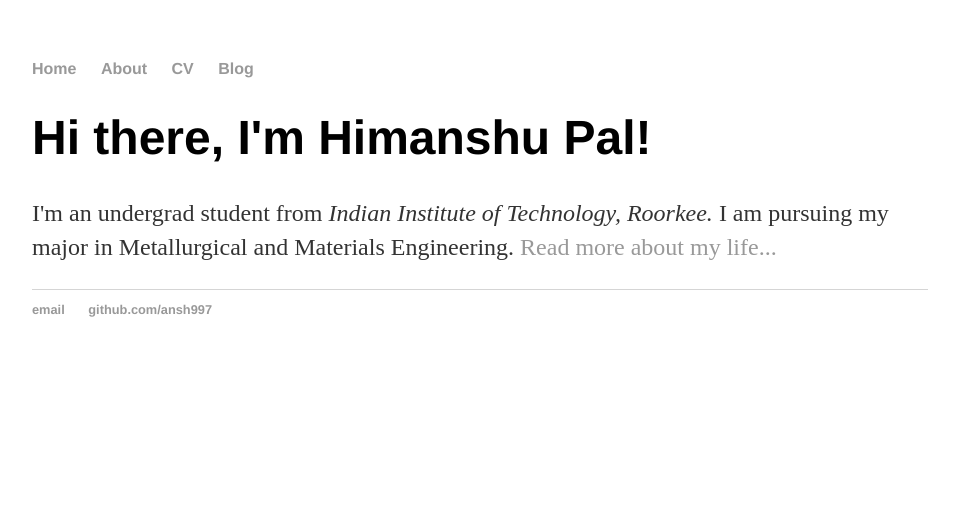
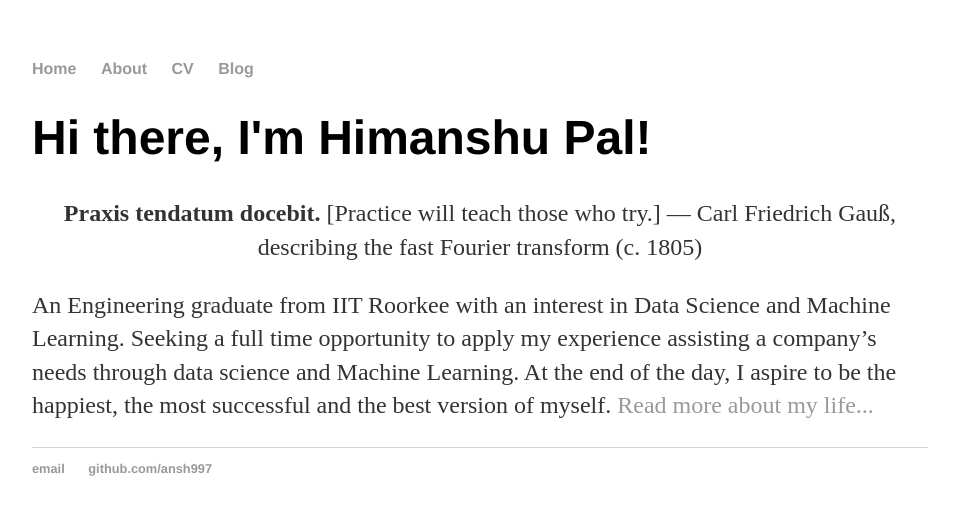
Before and after one commit to ansh997/ansh997.github.io, a Jekyll site: the page built from index.html, in a window 1280 px wide. Shown: the top 515 px of the page, without its empty margins (160-1119 px from the left). Built offline with Jekyll 4.4.1, drawn with Linux system fonts in a browser that asks for light colours.

Commit message:
updated index.html

```diff
--- a/index.html
+++ b/index.html
@@ -4,5 +4,9 @@ title: Himanshu Pal
 ---
 <div class="Container">
 	<h1>Hi there, I'm Himanshu Pal!</h1>
-	<p>I'm an undergrad student from <em>Indian Institute of Technology, Roorkee.</em> I am pursuing my major in Metallurgical and Materials Engineering. <a href="/about">Read more about my life...</a></p>
+	<p style="text-align:center"><b>Praxis tendatum docebit.</b> [Practice will teach those who try.]
+— Carl Friedrich Gauß, describing the fast Fourier transform (c. 1805)</p>
+
+<p>An Engineering graduate from IIT Roorkee with an interest in Data Science and Machine Learning. Seeking a full time opportunity to apply my experience assisting a company’s needs through data science and Machine Learning.
+At the end of the day, I aspire to be the happiest, the most successful and the best version of myself. <a href="/about">Read more about my life...</a></p>
 </div><!-- /.blurb -->
```
